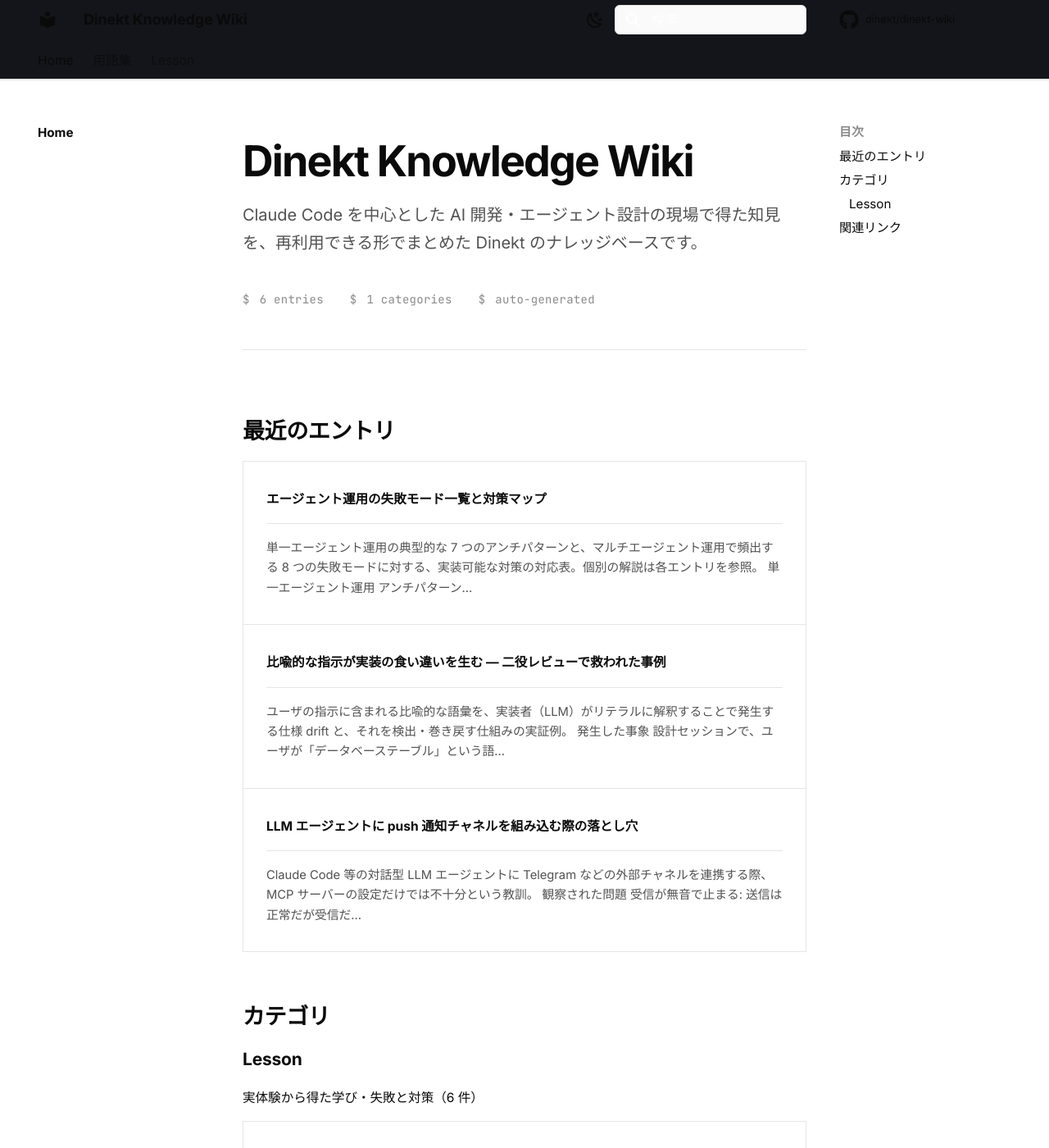
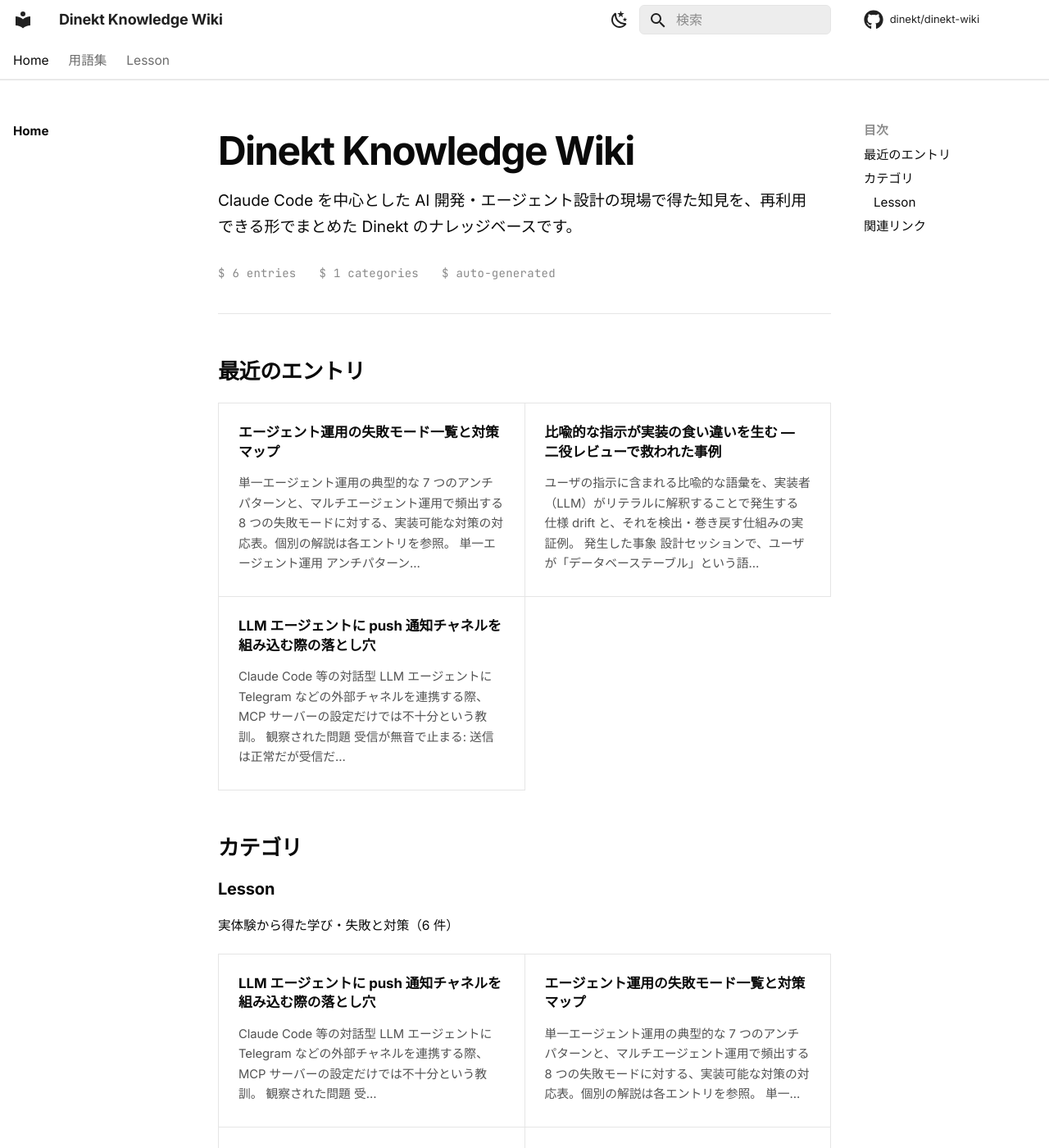
Before and after one commit to dinekt/dinekt-wiki, an MkDocs documentation site: the page built from docs/index.md, in a window 1280 px wide and 1400 px high. Shown: the whole window at 82% size. Built offline with MkDocs 1.6.1 and Material for MkDocs 9.7.7, drawn with Linux system fonts in a browser that asks for light colours; comment, search, counter and statistics services are not loaded.

Commit message:
fix: visible header text + tighter layout
- Switch palette to white(light)/black(dark) so Material picks contrasting text automatically
- Set explicit fg/bg variables for both schemes — fixes black-on-black text
- Tighten content width (max 48rem reading column), reduce hero padding
- Card grid uses tighter min-width (17rem) for denser layout
- Explicit color rules for tabs, sidebar, footer, code, tables in both themes

```diff
--- a/docs/stylesheets/extra.css
+++ b/docs/stylesheets/extra.css
@@ -1,40 +1,44 @@
 /* ============================================================
    Dinekt Knowledge Wiki — Minimal Monochrome Theme
-   コーポレートサイト dinekt.com に揃えたミニマル設計
    ============================================================ */
 
 :root {
   --md-text-font: "Inter", "Noto Sans JP", -apple-system, BlinkMacSystemFont, sans-serif;
   --md-code-font: "JetBrains Mono", ui-monospace, SFMono-Regular, Menlo, monospace;
+}
 
+[data-md-color-scheme="default"] {
   --dnk-fg: #0a0a0a;
   --dnk-fg-soft: #525252;
   --dnk-fg-mute: #8a8a8a;
   --dnk-bg: #ffffff;
-  --dnk-bg-soft: #fafafa;
+  --dnk-bg-soft: #f6f6f6;
   --dnk-border: #e5e5e5;
   --dnk-border-strong: #c8c8c8;
-}
 
-[data-md-color-scheme="default"] {
-  --md-default-bg-color: #ffffff;
-  --md-default-fg-color: #0a0a0a;
-  --md-default-fg-color--light: #525252;
-  --md-typeset-a-color: #0a0a0a;
+  --md-default-bg-color: var(--dnk-bg);
+  --md-default-fg-color: var(--dnk-fg);
+  --md-default-fg-color--light: var(--dnk-fg-soft);
+  --md-default-fg-color--lighter: var(--dnk-fg-mute);
+  --md-typeset-a-color: var(--dnk-fg);
 }
 
 [data-md-color-scheme="slate"] {
-  --dnk-fg: #f5f5f5;
+  --dnk-fg: #ededed;
   --dnk-fg-soft: #b0b0b0;
-  --dnk-fg-mute: #6a6a6a;
+  --dnk-fg-mute: #7a7a7a;
   --dnk-bg: #0a0a0a;
   --dnk-bg-soft: #161616;
   --dnk-border: #2a2a2a;
   --dnk-border-strong: #3a3a3a;
 
-  --md-default-bg-color: #0a0a0a;
-  --md-default-fg-color: #f5f5f5;
-  --md-typeset-a-color: #f5f5f5;
+  --md-default-bg-color: var(--dnk-bg);
+  --md-default-fg-color: var(--dnk-fg);
+  --md-default-fg-color--light: var(--dnk-fg-soft);
+  --md-default-fg-color--lighter: var(--dnk-fg-mute);
+  --md-typeset-a-color: var(--dnk-fg);
+  --md-code-bg-color: #161616;
+  --md-code-fg-color: #ededed;
 }
 
 /* ---------- Base typography ---------- */
@@ -47,32 +51,36 @@ body, .md-typeset {
 
 .md-typeset {
   font-size: 0.78rem;
+  color: var(--dnk-fg);
 }
 
 .md-typeset h1 {
   font-weight: 700;
-  font-size: 2.1rem;
+  font-size: 2rem;
   letter-spacing: -0.025em;
   line-height: 1.2;
-  margin: 0 0 1.6rem;
+  margin: 0 0 1.4rem;
   color: var(--dnk-fg);
 }
 
 .md-typeset h2 {
   font-weight: 600;
-  font-size: 1.35rem;
+  font-size: 1.3rem;
   letter-spacing: -0.015em;
-  margin-top: 3rem;
-  padding-top: 0;
+  margin-top: 2.6rem;
   border-bottom: none;
   color: var(--dnk-fg);
 }
 
 .md-typeset h3 {
   font-weight: 600;
-  font-size: 1.05rem;
+  font-size: 1rem;
   letter-spacing: -0.01em;
-  margin-top: 2rem;
+  margin-top: 1.8rem;
+  color: var(--dnk-fg);
+}
+
+.md-typeset p {
   color: var(--dnk-fg);
 }
 
@@ -87,11 +95,33 @@ body, .md-typeset {
   text-decoration-color: var(--dnk-fg);
 }
 
+/* ---------- Layout: tighten width ---------- */
+
+.md-grid {
+  max-width: 64rem;
+}
+
+.md-main__inner {
+  margin-top: 1.4rem;
+}
+
+.md-content {
+  max-width: 48rem;
+  margin: 0 auto;
+}
+
+/* Landing page should use full grid width for cards */
+.md-content article.md-content__inner > .dnk-hero,
+.md-content article.md-content__inner > .grid {
+  max-width: 64rem;
+}
+
 /* ---------- Header ---------- */
+/* primary: white in light → Material auto-sets dark text.
+   primary: black in dark → Material auto-sets light text.
+   Just refine border + spacing here. */
 
 .md-header {
-  background: var(--dnk-bg);
-  color: var(--dnk-fg);
   border-bottom: 1px solid var(--dnk-border);
   box-shadow: none;
 }
@@ -112,6 +142,14 @@ body, .md-typeset {
   border-radius: 6px;
 }
 
+.md-search__input {
+  color: var(--dnk-fg);
+}
+
+.md-search__input::placeholder {
+  color: var(--dnk-fg-mute);
+}
+
 /* ---------- Tabs ---------- */
 
 .md-tabs {
@@ -121,38 +159,38 @@ body, .md-typeset {
 }
 
 .md-tabs__link {
+  color: var(--dnk-fg);
   font-weight: 500;
   font-size: 0.78rem;
-  opacity: 0.65;
+  opacity: 0.6;
   transition: opacity 0.15s ease;
 }
 
 .md-tabs__link:hover,
 .md-tabs__link--active {
   opacity: 1;
+  color: var(--dnk-fg);
 }
 
 /* ---------- Hero (landing) ---------- */
 
 .dnk-hero {
-  margin: 1rem 0 4rem;
-  padding: 0 0 2.4rem;
+  margin: 0.6rem 0 2.6rem;
+  padding: 0 0 1.8rem;
   border-bottom: 1px solid var(--dnk-border);
 }
 
 .dnk-hero h1 {
-  font-size: 2.6rem;
+  font-size: 2.4rem;
   font-weight: 700;
   letter-spacing: -0.035em;
   line-height: 1.1;
-  margin: 0 0 1rem;
-  background: none;
-  -webkit-text-fill-color: var(--dnk-fg);
+  margin: 0 0 0.9rem;
   color: var(--dnk-fg);
 }
 
 .dnk-hero-tagline {
-  font-size: 1rem;
+  font-size: 0.95rem;
   color: var(--dnk-fg-soft);
   margin: 0;
   max-width: 36rem;
@@ -161,8 +199,8 @@ body, .md-typeset {
 
 .dnk-hero-meta {
   display: flex;
-  gap: 1.6rem;
-  margin-top: 2rem;
+  gap: 1.4rem;
+  margin-top: 1.4rem;
   flex-wrap: wrap;
   font-family: var(--md-code-font);
   font-size: 0.7rem;
@@ -170,16 +208,9 @@ body, .md-typeset {
   letter-spacing: 0.02em;
 }
 
-.dnk-hero-meta span {
-  display: inline-flex;
-  align-items: center;
-  gap: 0.4rem;
-}
-
 .dnk-hero-meta span::before {
-  content: "$";
+  content: "$ ";
   color: var(--dnk-fg-mute);
-  margin-right: 0.2rem;
 }
 
 /* ---------- Section headings ---------- */
@@ -188,67 +219,75 @@ body, .md-typeset {
   margin-top: 0;
 }
 
-/* ---------- Grid cards (flat, minimal) ---------- */
+/* ---------- Grid cards ---------- */
 
-.md-typeset .grid {
-  grid-gap: 0;
+.md-typeset .grid.cards {
+  display: block;
+  margin: 1rem 0 2rem;
+}
+
+.md-typeset .grid.cards > ul,
+.md-typeset .grid.cards > ol {
+  display: grid;
+  grid-template-columns: repeat(auto-fill, minmax(17rem, 1fr));
+  gap: 0;
+  margin: 0;
+  padding: 0;
+  list-style: none;
   border-top: 1px solid var(--dnk-border);
   border-left: 1px solid var(--dnk-border);
 }
 
-.md-typeset .grid.cards > :is(ul, ol) {
-  display: grid;
-  grid-template-columns: repeat(auto-fit, minmax(18rem, 1fr));
-  gap: 0;
-  margin: 0;
-  padding: 0;
-  list-style: none;
-}
-
-.md-typeset .grid.cards > :is(ul, ol) > li {
+.md-typeset .grid.cards > ul > li {
   border: none;
   border-right: 1px solid var(--dnk-border);
   border-bottom: 1px solid var(--dnk-border);
   border-radius: 0;
-  padding: 1.6rem 1.4rem;
+  padding: 1.2rem 1.2rem 1.4rem;
   margin: 0;
   background: var(--dnk-bg);
-  transition: background 0.15s ease;
+  transition: background 0.12s ease;
+  box-shadow: none;
+  list-style: none;
+}
+
+.md-typeset .grid.cards > ul > li:hover {
+  background: var(--dnk-bg-soft);
+  transform: none;
   box-shadow: none;
 }
 
-.md-typeset .grid.cards > :is(ul, ol) > li:hover {
-  background: var(--dnk-bg-soft);
-  transform: none;
-  box-shadow: none;
-  border-color: var(--dnk-border);
+.md-typeset .grid.cards > ul > li > p {
+  margin: 0;
+  color: var(--dnk-fg);
 }
 
-.md-typeset .grid.cards > :is(ul, ol) > li > p {
-  margin: 0 0 0.4rem;
+.md-typeset .grid.cards > ul > li > p:first-child {
+  font-weight: 600;
+  font-size: 0.84rem;
+  line-height: 1.4;
+  margin-bottom: 0.7rem;
 }
 
-.md-typeset .grid.cards > :is(ul, ol) > li > hr {
-  border: none;
-  border-top: 1px solid var(--dnk-border);
-  margin: 0.8rem 0;
+.md-typeset .grid.cards > ul > li > hr {
+  display: none;
 }
 
-.md-typeset .grid.cards > :is(ul, ol) > li a {
+.md-typeset .grid.cards > ul > li > p:last-child {
+  color: var(--dnk-fg-soft);
+  font-size: 0.74rem;
+  line-height: 1.65;
+}
+
+.md-typeset .grid.cards > ul > li a {
+  color: var(--dnk-fg);
   text-decoration: none;
-  color: var(--dnk-fg);
   font-weight: 600;
 }
 
-.md-typeset .grid.cards > :is(ul, ol) > li a:hover {
+.md-typeset .grid.cards > ul > li a:hover {
   text-decoration: underline;
   text-decoration-color: var(--dnk-fg);
-}
-
-.md-typeset .grid.cards > :is(ul, ol) > li > p:last-of-type {
-  color: var(--dnk-fg-soft);
-  font-size: 0.74rem;
-  line-height: 1.65;
 }
 
 /* ---------- Entry meta pills ---------- */
@@ -257,9 +296,8 @@ body, .md-typeset {
   display: flex;
   gap: 0.4rem;
   flex-wrap: wrap;
-  margin: -0.4rem 0 2.4rem;
+  margin: -0.6rem 0 2rem;
   padding: 0;
-  border-bottom: none;
 }
 
 .dnk-meta .pill {
@@ -289,20 +327,24 @@ body, .md-typeset {
   border: 1px solid var(--dnk-border);
   box-shadow: none;
   font-size: 0.74rem;
+  color: var(--dnk-fg);
 }
 
 .md-typeset table:not([class]) th {
   background: var(--dnk-bg-soft);
+  color: var(--dnk-fg);
   font-weight: 600;
   letter-spacing: 0.01em;
   border-bottom: 1px solid var(--dnk-border);
 }
 
 .md-typeset table:not([class]) td {
+  color: var(--dnk-fg);
   border-bottom: 1px solid var(--dnk-border);
+  background: var(--dnk-bg);
 }
 
-.md-typeset table:not([class]) tr:hover {
+.md-typeset table:not([class]) tr:hover td {
   background: var(--dnk-bg-soft);
 }
 
@@ -314,12 +356,15 @@ body, .md-typeset {
   border-radius: 3px;
   padding: 0.05rem 0.35rem;
   font-size: 0.85em;
+  color: var(--dnk-fg);
 }
 
 .md-typeset pre > code {
   border: none;
   border-radius: 0;
   padding: 1rem 1.2rem;
+  background: var(--dnk-bg-soft);
+  color: var(--dnk-fg);
 }
 
 .md-typeset .highlight {
@@ -328,7 +373,7 @@ body, .md-typeset {
   overflow: hidden;
 }
 
-/* ---------- Admonitions (minimal) ---------- */
+/* ---------- Admonitions ---------- */
 
 .md-typeset .admonition,
 .md-typeset details {
@@ -337,6 +382,14 @@ body, .md-typeset {
   border-radius: 0;
   box-shadow: none;
   font-size: 0.76rem;
+  background: var(--dnk-bg);
+  color: var(--dnk-fg);
+}
+
+.md-typeset .admonition-title,
+.md-typeset summary {
+  background: var(--dnk-bg-soft);
+  color: var(--dnk-fg);
 }
 
 /* ---------- Footer ---------- */
@@ -357,7 +410,15 @@ body, .md-typeset {
   font-size: 0.7rem;
 }
 
+.md-footer-meta a {
+  color: var(--dnk-fg-soft);
+}
+
 /* ---------- Sidebar ---------- */
+
+.md-sidebar {
+  color: var(--dnk-fg);
+}
 
 .md-nav__title {
   font-weight: 600;
@@ -365,10 +426,17 @@ body, .md-typeset {
   letter-spacing: 0.02em;
   color: var(--dnk-fg-mute);
   text-transform: uppercase;
+  background: transparent;
 }
 
 .md-nav__link {
   font-size: 0.76rem;
+  color: var(--dnk-fg);
+}
+
+.md-nav__link:hover {
+  color: var(--dnk-fg);
+  opacity: 0.7;
 }
 
 .md-nav__link--active {
@@ -381,11 +449,18 @@ body, .md-typeset {
 .md-typeset hr {
   border: none;
   border-top: 1px solid var(--dnk-border);
-  margin: 2.4rem 0;
+  margin: 2.2rem 0;
 }
 
-/* ---------- Remove fade-in / animations for snappier feel ---------- */
+/* ---------- Disable fade-in ---------- */
 
 .md-content {
   animation: none;
 }
+
+/* ---------- List markers ---------- */
+
+.md-typeset ul li::marker,
+.md-typeset ol li::marker {
+  color: var(--dnk-fg-mute);
+}
--- a/mkdocs.yml
+++ b/mkdocs.yml
@@ -17,7 +17,7 @@ theme:
   palette:
     - media: "(prefers-color-scheme: light)"
       scheme: default
-      primary: black
+      primary: white
       accent: black
       toggle:
         icon: material/weather-night
```
